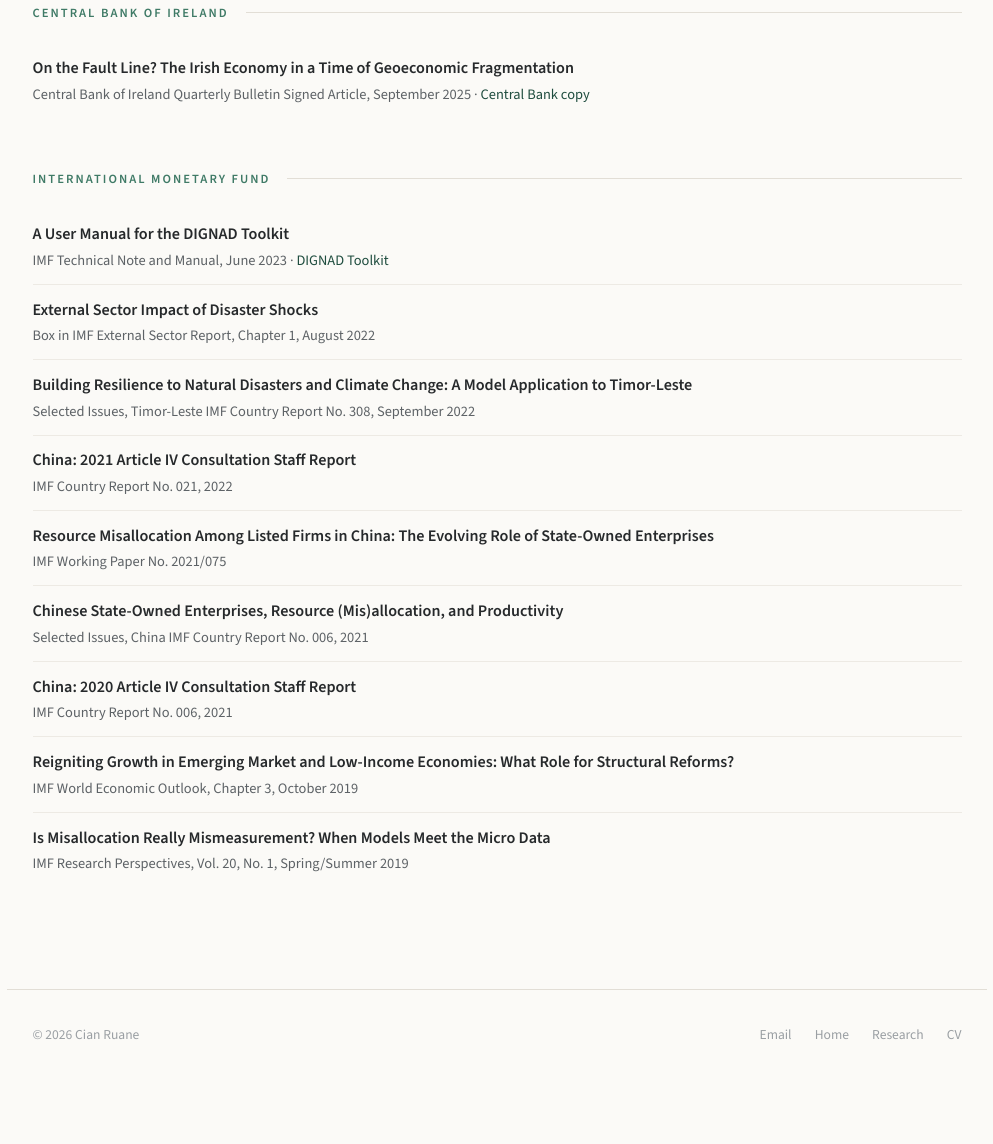
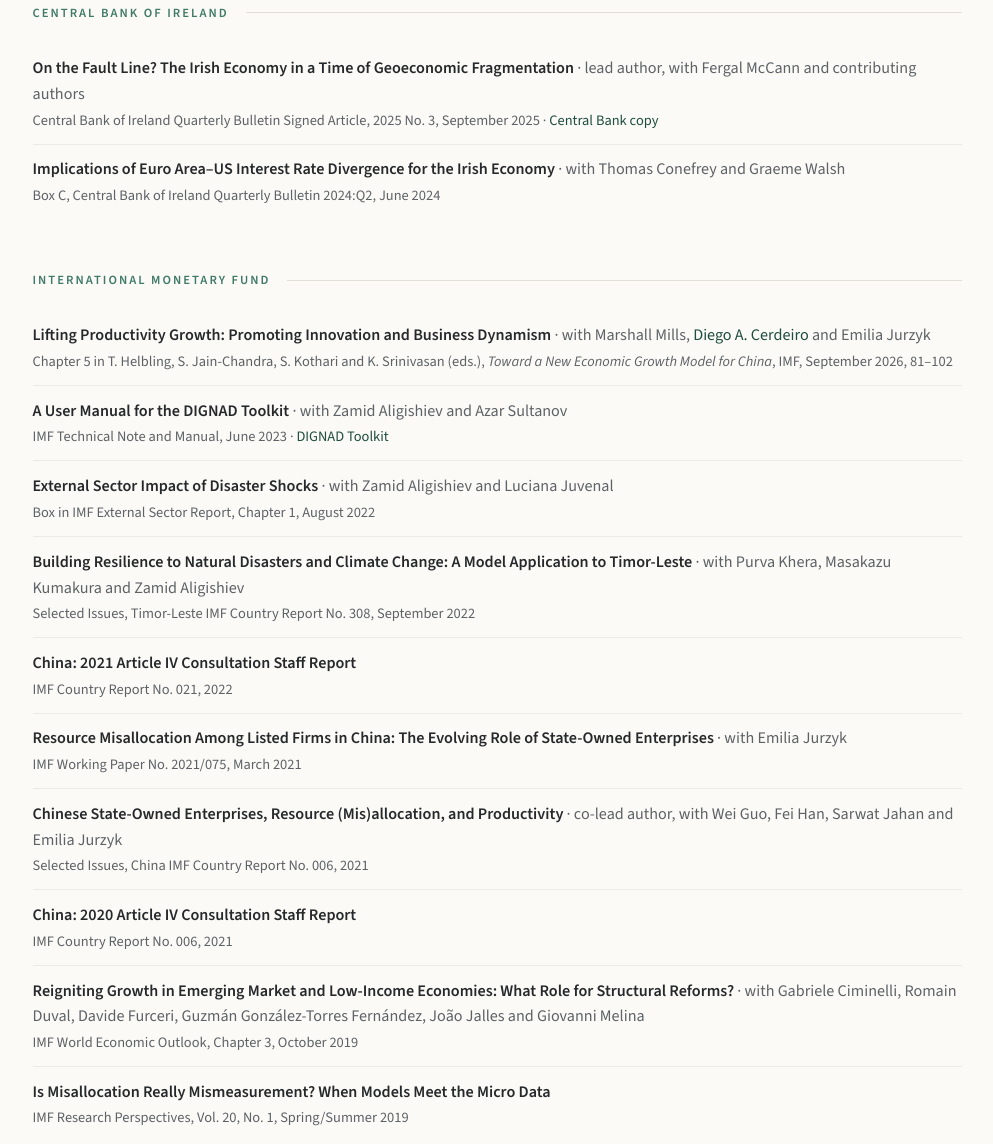
Before and after one commit to cianruane/cianruane.github.io, a plain HTML site: page policy.html in a window 1280 px wide. Shown: the part 235-1379 px from the top of the page, without its empty margins (143-1136 px from the left). Before the commit the page ends 1323 px from the top, so only its background shows below. Drawn offline with nearby package versions, Linux system fonts and the light colour scheme.

Commit message:
Add files via upload
Sept 2026 updates

```diff
--- a/policy.html
+++ b/policy.html
@@ -37,7 +37,13 @@
 
     <div class="item">
       <a class="t" href="papers/OnTheFaultLine_IrishEconomy.pdf" target="_blank" rel="noopener">On the Fault Line? The Irish Economy in a Time of Geoeconomic Fragmentation</a>
-      <span class="where">Central Bank of Ireland Quarterly Bulletin Signed Article, September 2025 · <a href="https://www.centralbank.ie/docs/default-source/publications/quarterly-bulletins/quarterly-bulletin-signed-articles/on-the-fault-line-irish-economy-in-a-time-of-geoeconomic-fragmentation.pdf" target="_blank" rel="noopener">Central Bank copy</a></span>
+      <span class="by">· lead author, with Fergal McCann and contributing authors</span>
+      <span class="where">Central Bank of Ireland Quarterly Bulletin Signed Article, 2025 No. 3, September 2025 · <a href="https://www.centralbank.ie/docs/default-source/publications/quarterly-bulletins/quarterly-bulletin-signed-articles/on-the-fault-line-irish-economy-in-a-time-of-geoeconomic-fragmentation.pdf" target="_blank" rel="noopener">Central Bank copy</a></span>
+    </div>
+    <div class="item">
+      <a class="t" href="https://www.centralbank.ie/docs/default-source/publications/quarterly-bulletins/boxes/qb2-2024/box-c-implications-of-euro-area-us-interest-rate-divergence-for-the-irish-economy.pdf" target="_blank" rel="noopener">Implications of Euro Area–US Interest Rate Divergence for the Irish Economy</a>
+      <span class="by">· with Thomas Conefrey and Graeme Walsh</span>
+      <span class="where">Box C, Central Bank of Ireland Quarterly Bulletin 2024:Q2, June 2024</span>
     </div>
   </section>
 
@@ -45,15 +51,24 @@
     <div class="section-head"><h2>International Monetary Fund</h2></div>
 
     <div class="item">
+      <a class="t" href="https://www.imf.org/en/publications/books/issues/2026/09/18/toward-a-new-economic-growth-model-for-china-573495" target="_blank" rel="noopener">Lifting Productivity Growth: Promoting Innovation and Business Dynamism</a>
+      <span class="by">· with Marshall Mills, <a href="https://sites.google.com/site/diegocerdeiro/home" target="_blank" rel="noopener">Diego A. Cerdeiro</a> and Emilia Jurzyk</span>
+      <span class="where">Chapter 5 in T. Helbling, S. Jain-Chandra, S. Kothari and K. Srinivasan (eds.), <em>Toward a New Economic Growth Model for China</em>, IMF, September 2026, 81–102</span>
+    </div>
+
+    <div class="item">
       <a class="t" href="https://www.imf.org/en/Publications/TNM/Issues/2023/06/05/A-User-Manual-for-the-DIGNAD-Toolkit-531886" target="_blank" rel="noopener">A User Manual for the DIGNAD Toolkit</a>
+      <span class="by">· with Zamid Aligishiev and Azar Sultanov</span>
       <span class="where">IMF Technical Note and Manual, June 2023 · <a href="https://climatedata.imf.org/pages/dignad" target="_blank" rel="noopener">DIGNAD Toolkit</a></span>
     </div>
     <div class="item">
       <a class="t" href="https://www.imf.org/en/Publications/ESR/Issues/2022/08/04/2022-external-sector-report" target="_blank" rel="noopener">External Sector Impact of Disaster Shocks</a>
+      <span class="by">· with Zamid Aligishiev and Luciana Juvenal</span>
       <span class="where">Box in IMF External Sector Report, Chapter 1, August 2022</span>
     </div>
     <div class="item">
       <a class="t" href="https://www.imf.org/en/Publications/CR/Issues/2022/09/21/Democratic-Republic-of-Timor-Leste-Selected-Issues-523690" target="_blank" rel="noopener">Building Resilience to Natural Disasters and Climate Change: A Model Application to Timor-Leste</a>
+      <span class="by">· with Purva Khera, Masakazu Kumakura and Zamid Aligishiev</span>
       <span class="where">Selected Issues, Timor-Leste IMF Country Report No. 308, September 2022</span>
     </div>
     <div class="item">
@@ -62,10 +77,12 @@
     </div>
     <div class="item">
       <a class="t" href="https://www.imf.org/en/Publications/WP/Issues/2021/03/12/Resource-Misallocation-Among-Listed-Firms-in-China-The-Evolving-Role-of-State-Owned-50167" target="_blank" rel="noopener">Resource Misallocation Among Listed Firms in China: The Evolving Role of State-Owned Enterprises</a>
-      <span class="where">IMF Working Paper No. 2021/075</span>
+      <span class="by">· with Emilia Jurzyk</span>
+      <span class="where">IMF Working Paper No. 2021/075, March 2021</span>
     </div>
     <div class="item">
       <a class="t" href="https://www.imf.org/en/Publications/CR/Issues/2021/01/13/Peoples-Republic-of-China-Selected-Issues-50007" target="_blank" rel="noopener">Chinese State-Owned Enterprises, Resource (Mis)allocation, and Productivity</a>
+      <span class="by">· co-lead author, with Wei Guo, Fei Han, Sarwat Jahan and Emilia Jurzyk</span>
       <span class="where">Selected Issues, China IMF Country Report No. 006, 2021</span>
     </div>
     <div class="item">
@@ -74,6 +91,7 @@
     </div>
     <div class="item">
       <a class="t" href="https://www.imf.org/en/Publications/WEO/Issues/2019/10/01/world-economic-outlook-october-2019#Chapter%203" target="_blank" rel="noopener">Reigniting Growth in Emerging Market and Low-Income Economies: What Role for Structural Reforms?</a>
+      <span class="by">· with Gabriele Ciminelli, Romain Duval, Davide Furceri, Guzmán González-Torres Fernández, João Jalles and Giovanni Melina</span>
       <span class="where">IMF World Economic Outlook, Chapter 3, October 2019</span>
     </div>
     <div class="item">
```
Also changed, not shown: index.html (+2 -2 lines), research.html (+6 -3 lines).
